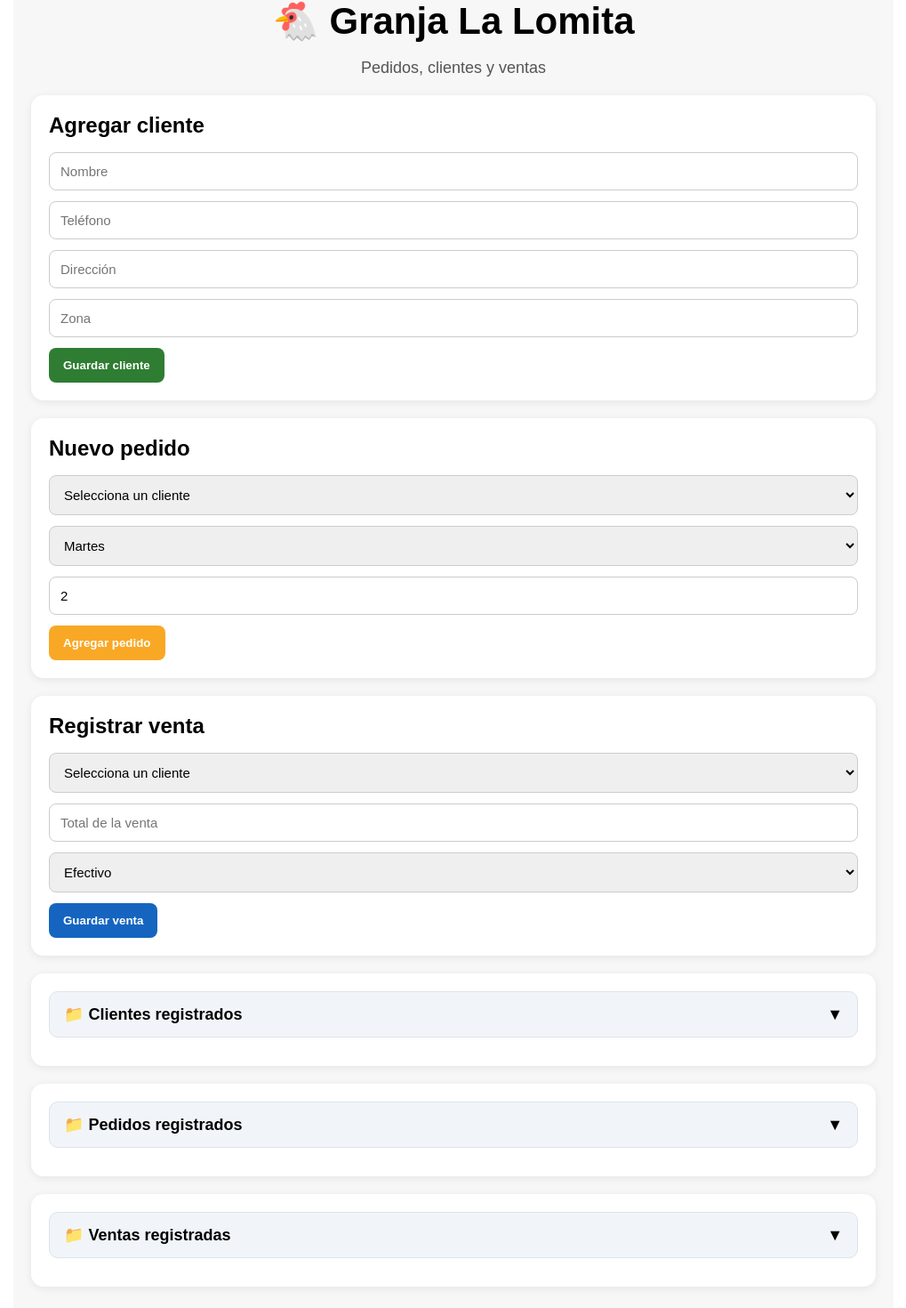
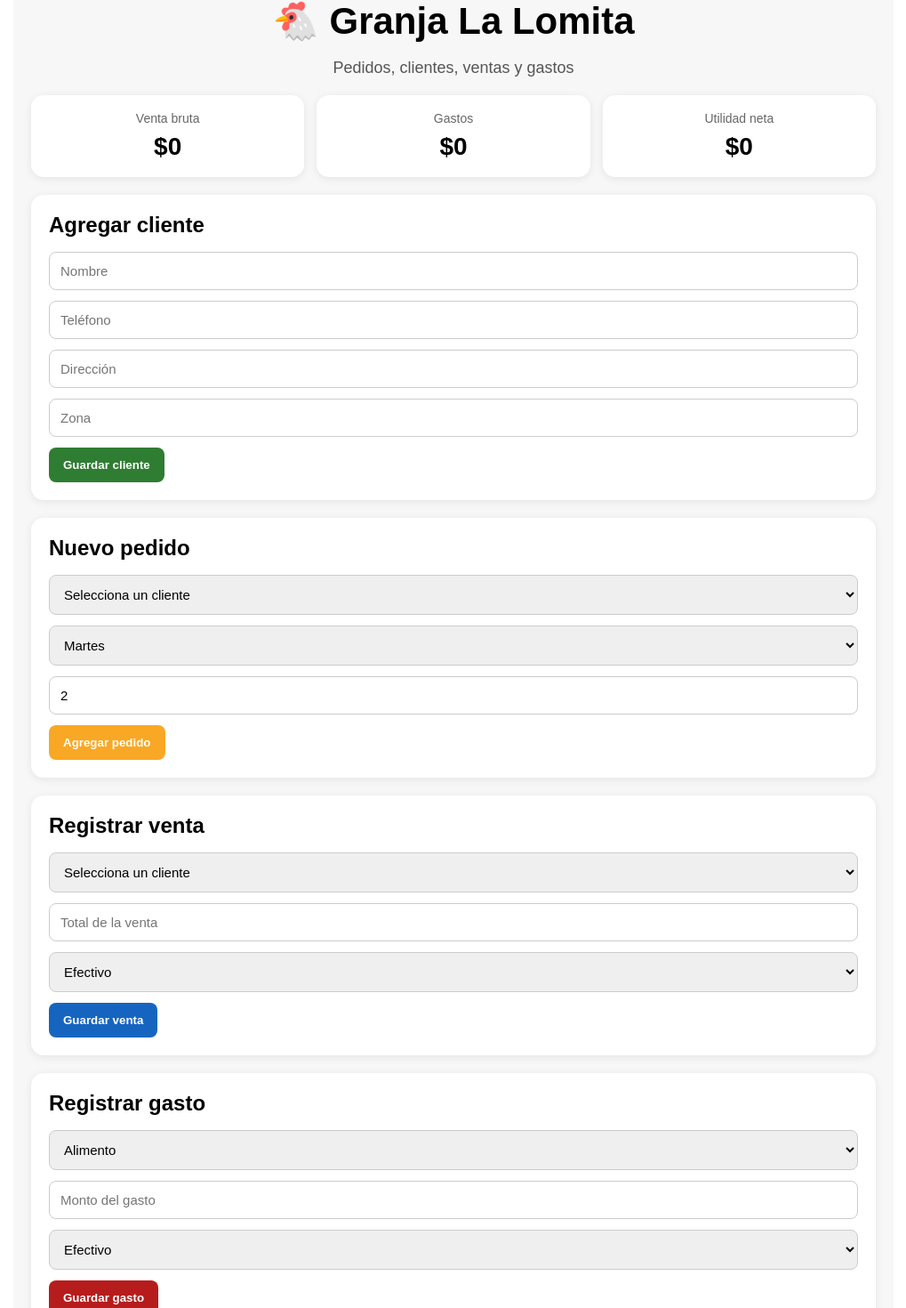
Before and after one commit to conyelectro10-web/granja-app-final-ok-3, a React (Create React App) app: page / in a window 1280 px wide. Shown: the part 57-1527 px from the top of the page at 89% size, without its empty margins (130-1149 px from the left). Built offline with nearby package versions, Linux system fonts and the light colour scheme.

Commit message:
Update App.js mejorada

```diff
--- a/src/App.js
+++ b/src/App.js
@@ -4,6 +4,7 @@ export default function App() {
   const [clientes, setClientes] = useState([]);
   const [pedidos, setPedidos] = useState([]);
   const [ventas, setVentas] = useState([]);
+  const [gastos, setGastos] = useState([]);
 
   const [nuevoCliente, setNuevoCliente] = useState({
     nombre: "",
@@ -24,9 +25,16 @@ export default function App() {
     metodo: "Efectivo",
   });
 
+  const [nuevoGasto, setNuevoGasto] = useState({
+    concepto: "Alimento",
+    monto: "",
+    metodo: "Efectivo",
+  });
+
   const [mostrarClientes, setMostrarClientes] = useState(false);
   const [mostrarPedidos, setMostrarPedidos] = useState(false);
   const [mostrarVentas, setMostrarVentas] = useState(false);
+  const [mostrarGastos, setMostrarGastos] = useState(false);
 
   const [buscarCliente, setBuscarCliente] = useState("");
   const [buscarPedido, setBuscarPedido] = useState("");
@@ -36,10 +44,12 @@ export default function App() {
     const clientesGuardados = localStorage.getItem("clientes");
     const pedidosGuardados = localStorage.getItem("pedidos");
     const ventasGuardadas = localStorage.getItem("ventas");
+    const gastosGuardados = localStorage.getItem("gastos");
 
     if (clientesGuardados) setClientes(JSON.parse(clientesGuardados));
     if (pedidosGuardados) setPedidos(JSON.parse(pedidosGuardados));
     if (ventasGuardadas) setVentas(JSON.parse(ventasGuardadas));
+    if (gastosGuardados) setGastos(JSON.parse(gastosGuardados));
   }, []);
 
   useEffect(() => {
@@ -53,6 +63,10 @@ export default function App() {
   useEffect(() => {
     localStorage.setItem("ventas", JSON.stringify(ventas));
   }, [ventas]);
+
+  useEffect(() => {
+    localStorage.setItem("gastos", JSON.stringify(gastos));
+  }, [gastos]);
 
   const agregarCliente = () => {
     if (
@@ -129,6 +143,33 @@ export default function App() {
     });
   };
 
+  const guardarGasto = () => {
+    if (
+      nuevoGasto.concepto.trim() === "" ||
+      nuevoGasto.monto.toString().trim() === ""
+    ) {
+      alert("Completa concepto y monto del gasto");
+      return;
+    }
+
+    setGastos([
+      ...gastos,
+      {
+        id: Date.now(),
+        concepto: nuevoGasto.concepto,
+        monto: Number(nuevoGasto.monto),
+        metodo: nuevoGasto.metodo,
+        fecha: new Date().toLocaleString(),
+      },
+    ]);
+
+    setNuevoGasto({
+      concepto: "Alimento",
+      monto: "",
+      metodo: "Efectivo",
+    });
+  };
+
   const eliminarCliente = (id) => {
     const confirmar = window.confirm("¿Seguro que deseas borrar este cliente?");
     if (!confirmar) return;
@@ -145,6 +186,12 @@ export default function App() {
     const confirmar = window.confirm("¿Seguro que deseas borrar esta venta?");
     if (!confirmar) return;
     setVentas(ventas.filter((venta) => venta.id !== id));
+  };
+
+  const eliminarGasto = (id) => {
+    const confirmar = window.confirm("¿Seguro que deseas borrar este gasto?");
+    if (!confirmar) return;
+    setGastos(gastos.filter((gasto) => gasto.id !== id));
   };
 
   const clientesFiltrados = useMemo(() => {
@@ -170,6 +217,14 @@ export default function App() {
     return ventas.reduce((acum, venta) => acum + Number(venta.total || 0), 0);
   }, [ventas]);
 
+  const totalGastos = useMemo(() => {
+    return gastos.reduce((acum, gasto) => acum + Number(gasto.monto || 0), 0);
+  }, [gastos]);
+
+  const utilidadNeta = useMemo(() => {
+    return ventaBruta - totalGastos;
+  }, [ventaBruta, totalGastos]);
+
   const totalConosFiltrados = useMemo(() => {
     return pedidosFiltrados.reduce(
       (acum, pedido) => acum + Number(pedido.cantidad || 0),
@@ -180,7 +235,22 @@ export default function App() {
   return (
     <div style={styles.container}>
       <h1 style={styles.title}>🐔 Granja La Lomita</h1>
-      <p style={styles.subtitle}>Pedidos, clientes y ventas</p>
+      <p style={styles.subtitle}>Pedidos, clientes, ventas y gastos</p>
+
+      <div style={styles.summaryGrid}>
+        <div style={styles.summaryCard}>
+          <div style={styles.summaryLabel}>Venta bruta</div>
+          <div style={styles.summaryValue}>${ventaBruta}</div>
+        </div>
+        <div style={styles.summaryCard}>
+          <div style={styles.summaryLabel}>Gastos</div>
+          <div style={styles.summaryValue}>${totalGastos}</div>
+        </div>
+        <div style={styles.summaryCard}>
+          <div style={styles.summaryLabel}>Utilidad neta</div>
+          <div style={styles.summaryValue}>${utilidadNeta}</div>
+        </div>
+      </div>
 
       <div style={styles.card}>
         <h2 style={styles.sectionTitle}>Agregar cliente</h2>
@@ -313,6 +383,58 @@ export default function App() {
 
         <button style={styles.blueButton} onClick={guardarVenta}>
           Guardar venta
+        </button>
+      </div>
+
+      <div style={styles.card}>
+        <h2 style={styles.sectionTitle}>Registrar gasto</h2>
+
+        <select
+          style={styles.input}
+          value={nuevoGasto.concepto}
+          onChange={(e) =>
+            setNuevoGasto({ ...nuevoGasto, concepto: e.target.value })
+          }
+        >
+          <option value="Alimento">Alimento</option>
+          <option value="Gasolina">Gasolina</option>
+          <option value="Nono">Nono</option>
+          <option value="Mamá">Mamá</option>
+          <option value="Papá">Papá</option>
+          <option value="Tío Mario">Tío Mario</option>
+          <option value="Etiquetas">Etiquetas</option>
+          <option value="Verduras">Verduras</option>
+          <option value="Vitafort">Vitafort</option>
+          <option value="Doceneras">Doceneras</option>
+          <option value="Paca de trigo">Paca de trigo</option>
+          <option value="Pastillas para perros">Pastillas para perros</option>
+          <option value="Propina">Propina</option>
+          <option value="Otro">Otro</option>
+        </select>
+
+        <input
+          style={styles.input}
+          type="number"
+          placeholder="Monto del gasto"
+          value={nuevoGasto.monto}
+          onChange={(e) =>
+            setNuevoGasto({ ...nuevoGasto, monto: e.target.value })
+          }
+        />
+
+        <select
+          style={styles.input}
+          value={nuevoGasto.metodo}
+          onChange={(e) =>
+            setNuevoGasto({ ...nuevoGasto, metodo: e.target.value })
+          }
+        >
+          <option value="Efectivo">Efectivo</option>
+          <option value="Transferencia">Transferencia</option>
+        </select>
+
+        <button style={styles.redButton} onClick={guardarGasto}>
+          Guardar gasto
         </button>
       </div>
 
@@ -499,6 +621,60 @@ export default function App() {
           </>
         )}
       </div>
+
+      <div style={styles.card}>
+        <button
+          style={styles.folderButton}
+          onClick={() => setMostrarGastos(!mostrarGastos)}
+        >
+          <span>📁 Gastos registrados</span>
+          <span>{mostrarGastos ? "▲" : "▼"}</span>
+        </button>
+
+        {mostrarGastos && (
+          <>
+            <div style={styles.totalBoxRed}>
+              <strong>Gastos acumulados:</strong> ${totalGastos}
+            </div>
+
+            {gastos.length === 0 ? (
+              <p>No hay gastos todavía</p>
+            ) : (
+              <div style={styles.tableWrapper}>
+                <table style={styles.table}>
+                  <thead>
+                    <tr>
+                      <th style={styles.th}>Concepto</th>
+                      <th style={styles.th}>Monto</th>
+                      <th style={styles.th}>Método</th>
+                      <th style={styles.th}>Fecha</th>
+                      <th style={styles.th}>Acción</th>
+                    </tr>
+                  </thead>
+                  <tbody>
+                    {gastos.map((gasto) => (
+                      <tr key={gasto.id}>
+                        <td style={styles.td}>{gasto.concepto}</td>
+                        <td style={styles.td}>${gasto.monto}</td>
+                        <td style={styles.td}>{gasto.metodo}</td>
+                        <td style={styles.td}>{gasto.fecha}</td>
+                        <td style={styles.td}>
+                          <button
+                            style={styles.deleteButton}
+                            onClick={() => eliminarGasto(gasto.id)}
+                          >
+                            Borrar
+                          </button>
+                        </td>
+                      </tr>
+                    ))}
+                  </tbody>
+                </table>
+              </div>
+            )}
+          </>
+        )}
+      </div>
     </div>
   );
 }
@@ -521,6 +697,28 @@ const styles = {
     color: "#555",
     marginBottom: "20px",
     fontSize: "18px",
+  },
+  summaryGrid: {
+    display: "grid",
+    gridTemplateColumns: "repeat(auto-fit, minmax(220px, 1fr))",
+    gap: "14px",
+    marginBottom: "20px",
+  },
+  summaryCard: {
+    backgroundColor: "#ffffff",
+    padding: "18px",
+    borderRadius: "14px",
+    boxShadow: "0 2px 10px rgba(0,0,0,0.08)",
+    textAlign: "center",
+  },
+  summaryLabel: {
+    color: "#666",
+    fontSize: "14px",
+    marginBottom: "8px",
+  },
+  summaryValue: {
+    fontSize: "28px",
+    fontWeight: "bold",
   },
   sectionTitle: {
     marginTop: 0,
@@ -584,6 +782,15 @@ const styles = {
     cursor: "pointer",
     fontWeight: "bold",
   },
+  redButton: {
+    backgroundColor: "#b71c1c",
+    color: "white",
+    border: "none",
+    padding: "12px 16px",
+    borderRadius: "8px",
+    cursor: "pointer",
+    fontWeight: "bold",
+  },
   deleteButton: {
     backgroundColor: "#c62828",
     color: "white",
@@ -623,6 +830,14 @@ const styles = {
     marginBottom: "14px",
     fontSize: "16px",
   },
+  totalBoxRed: {
+    backgroundColor: "#ffebee",
+    color: "#b71c1c",
+    padding: "12px 14px",
+    borderRadius: "8px",
+    marginBottom: "14px",
+    fontSize: "18px",
+  },
   tableWrapper: {
     overflowX: "auto",
   },
```
